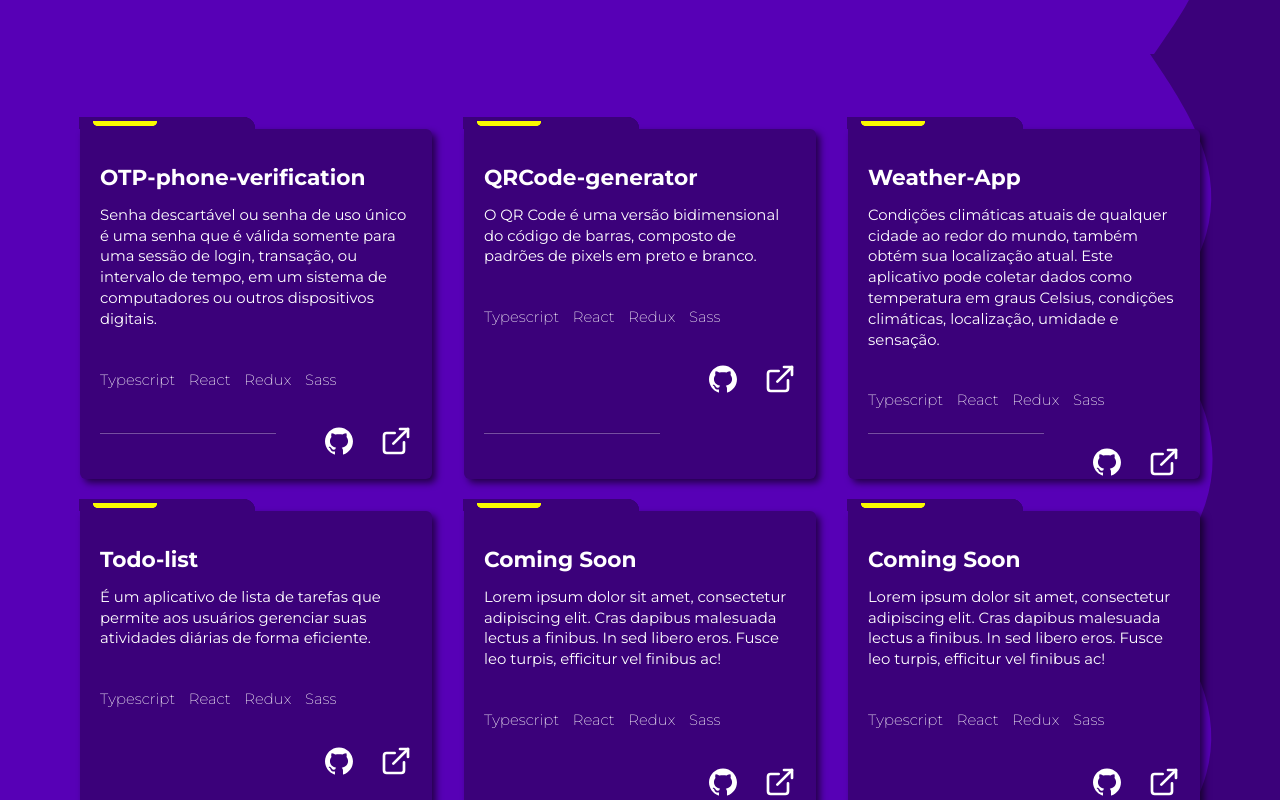
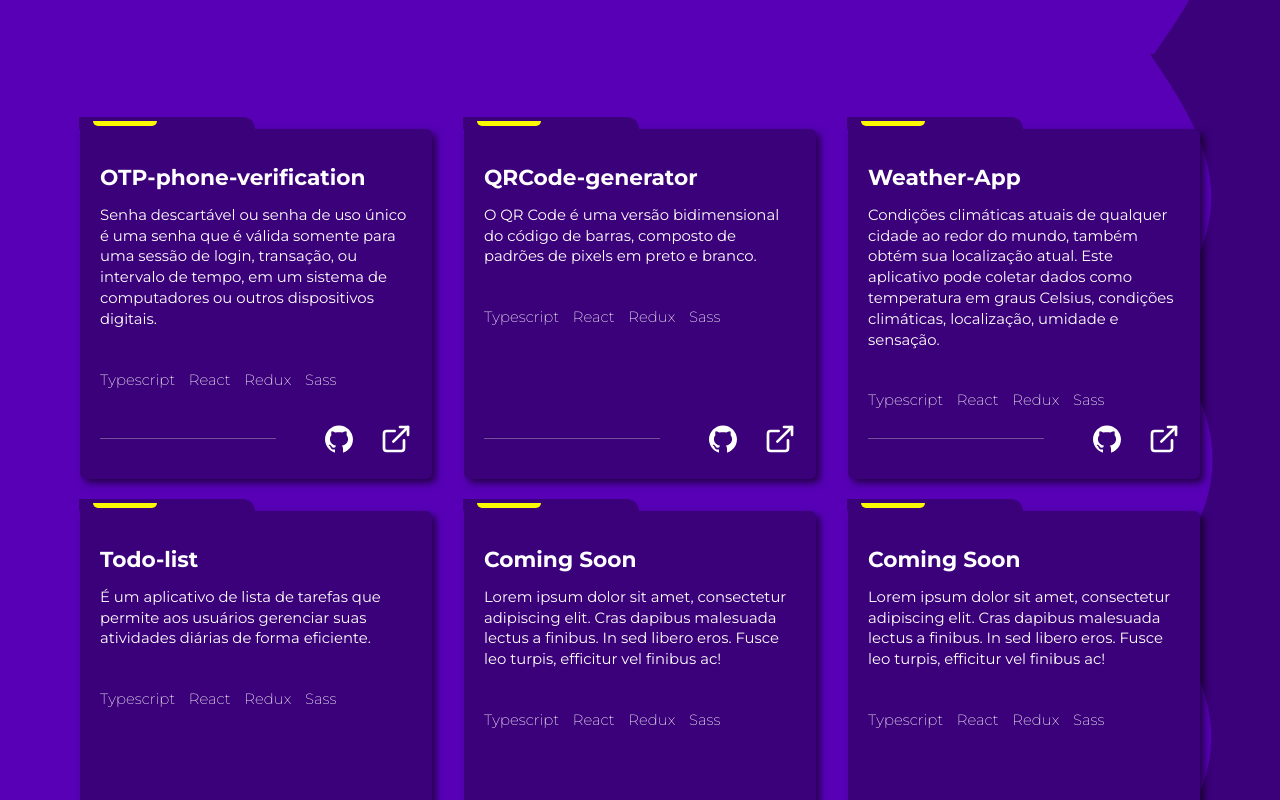
Before and after one commit to Sellucas/portfolio, a Next.js app: page /projects/Projects in a window 1280 px wide. Shown: the part 2500-3300 px from the top of the page. Built offline with nearby package versions, Linux system fonts and the light colour scheme.

Commit message:
style: fix grid links

```diff
--- a/src/components/Projects/Grid/Grid.module.scss
+++ b/src/components/Projects/Grid/Grid.module.scss
@@ -23,7 +23,7 @@
   color: white;
   position: relative;
 
-  ::before {
+  &:before {
     content: "";
     width: 50%;
     height: 12px;
@@ -34,7 +34,7 @@
     left: -1px;
   }
 
-  ::after {
+  &:after {
     content: "";
     position: absolute;
     left: 0.8em;
@@ -82,6 +82,9 @@
   text-align: end;
   padding-top: 35px;
   justify-content: right;
+  position: absolute;
+  bottom: 20px;
+  right: 20px;
 
   li {
     a {
@@ -111,7 +114,7 @@
 .hr {
   width: 50%;
   position: absolute;
-  bottom: 45px;
+  bottom: 40px;
 
   border: 0;
   height: 0;
```
